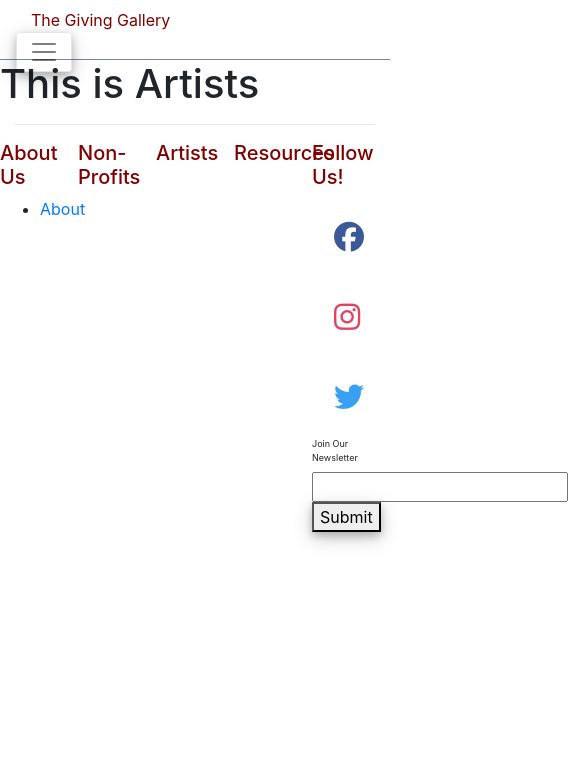
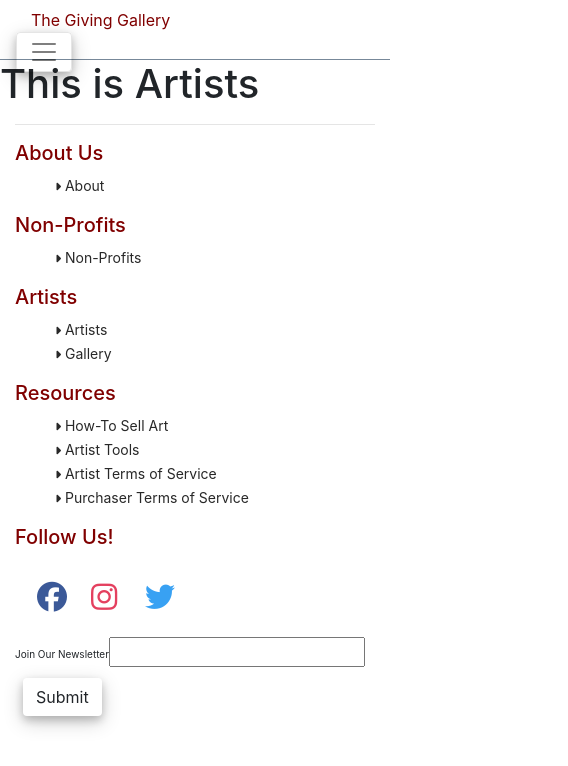
Before and after one commit to the-giving-gallery/website_v2, a React (Create React App) app in the folder client/: page /partners/artists in a window 390 px wide. Shown: the top 766 px of the page, 568 px wide, since content can reach past the window. Built offline with nearby package versions, Linux system fonts and the light colour scheme.

Commit message:
made footer responsive

```diff
--- a/client/src/components/Footer/Footer.js
+++ b/client/src/components/Footer/Footer.js
@@ -6,36 +6,76 @@ export default function Footer() {
     return (
         <>
             <div className="container">
-                <hr></hr>
+            <hr></hr>
                 <div className="row">
-                    <div className="column">
+                    <div className="col-sm">
                         <h5 className="footerHeader">
                             About Us
                         </h5>
                         <ul>
                             <li>
-                                <NavLink to="/about">
-                                    <span>About</span>
+                                <NavLink className="navlink text-decoration-none" to="/about">
+                                    <i class="fas fa-caret-right"></i> About
                                 </NavLink>
                             </li>
                         </ul>
                     </div>
-                    <div className="column">
+                    <div className="col-sm">
                         <h5 className="footerHeader">
                             Non-Profits
                         </h5>
+                        <ul>
+                            <li>
+                                <NavLink className="navlink text-decoration-none" to="/partners/nonprofits">
+                                    <i class="fas fa-caret-right"></i> Non-Profits
+                                </NavLink>
+                            </li>
+                        </ul>
                     </div>
-                    <div className="column">
+                    <div className="col-sm">
                         <h5 className="footerHeader">
                             Artists
                         </h5>
+                        <ul>
+                            <li>
+                                <NavLink className="navlink text-decoration-none" to="/partners/artists">
+                                    <i class="fas fa-caret-right"></i> Artists
+                                </NavLink>
+                            </li>
+                            <li>
+                                <NavLink className="navlink text-decoration-none" to="/gallery">
+                                    <i class="fas fa-caret-right"></i> Gallery
+                                </NavLink>
+                            </li>
+                        </ul>
                     </div>
-                    <div className="column">
+                    <div className="col-sm">
                         <h5 className="footerHeader">
                             Resources
                         </h5>
+                        <ul>
+                            <li>
+                                <NavLink className="navlink text-decoration-none" to="/">
+                                    <i class="fas fa-caret-right"></i> How-To Sell Art
+                                </NavLink>
+                            </li>
+                            <li>
+                                <NavLink className="navlink text-decoration-none" to="/">
+                                    <i class="fas fa-caret-right"></i> Artist Tools
+                                </NavLink>
+                            </li>
+                            <li>
+                                <NavLink className="navlink text-decoration-none" to="/">
+                                    <i class="fas fa-caret-right"></i> Artist Terms of Service
+                                </NavLink>
+                            </li>  <li>
+                                <NavLink className="navlink text-decoration-none" to="/">
+                                    <i class="fas fa-caret-right"></i> Purchaser Terms of Service
+                                </NavLink>
+                            </li>
+                        </ul>
                     </div>
-                    <div className="column">
+                    <div className="col-sm">
                         <h5 className="footerHeader">
                             Follow Us!
                          </h5>
@@ -51,7 +91,7 @@ export default function Footer() {
                         <div>
                             <label id="joinHeader" for="join">Join Our Newsletter</label>
                             <input id="join"></input>
-                            <button type="submit" value="Submit">Submit</button>
+                            <button class="btn m-2" type="submit" value="Submit">Submit</button>
                         </div>
                     </div>
                 </div>
--- a/client/src/components/Footer/index.css
+++ b/client/src/components/Footer/index.css
@@ -1,13 +1,12 @@
 .footerHeader {
     color: maroon;
 }
-.column {
+/* .column {
     width: 20%;
+} */
+#joinHeader {
+    font-size: 10px;
 }
-#joinHeader {
-    font-size: 9px;
-}
-
 .footerFab {
     padding: 20px;
     font-size: 30px;
@@ -25,3 +24,16 @@
   .fa-instagram {
       color: #e4405f;
   }
+  li {
+    list-style: none;
+  }
+  .fa-caret-right{
+    font-size: 12px;
+  }
+  .navlink {
+    color: rgb(40,40,40);
+    font-size: 14px;
+  }
+  .navlink:hover{
+    color: rgb(128,128,128);
+  }
```
